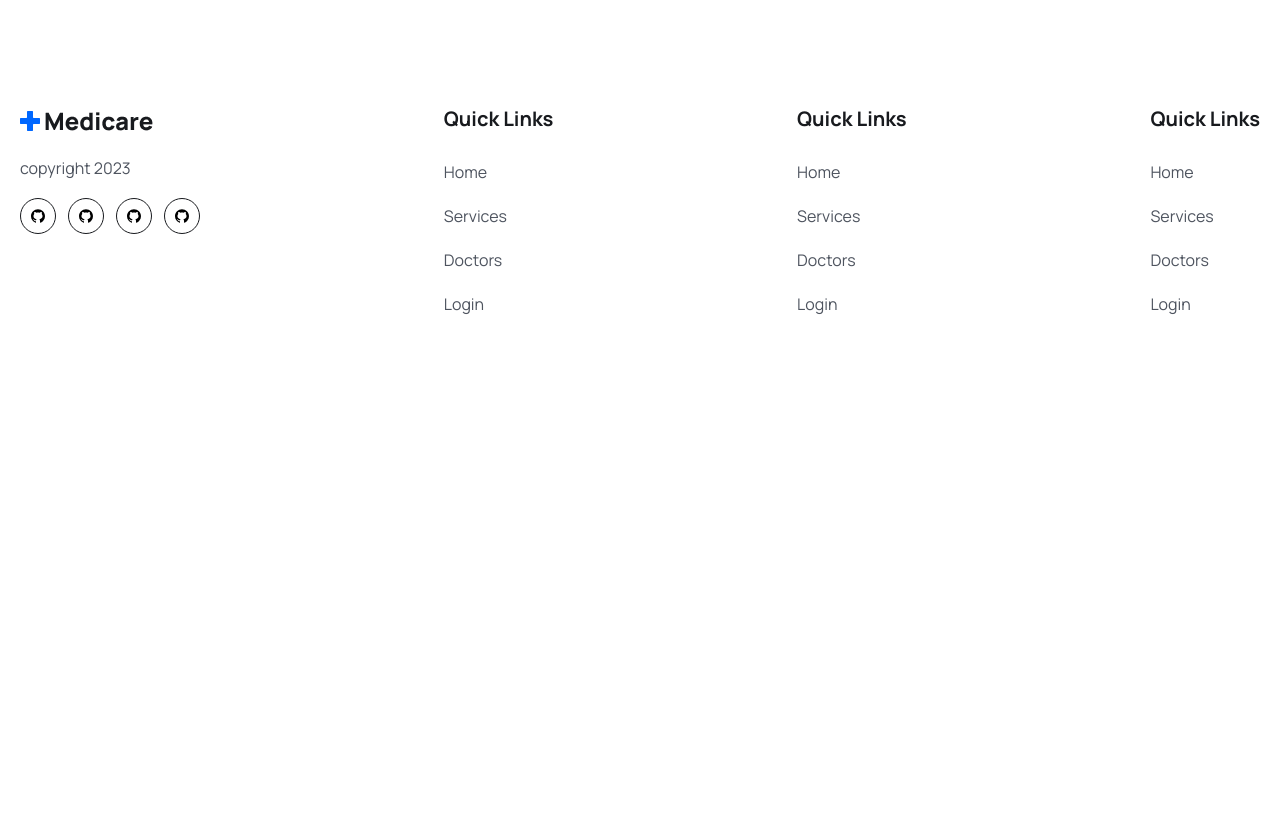
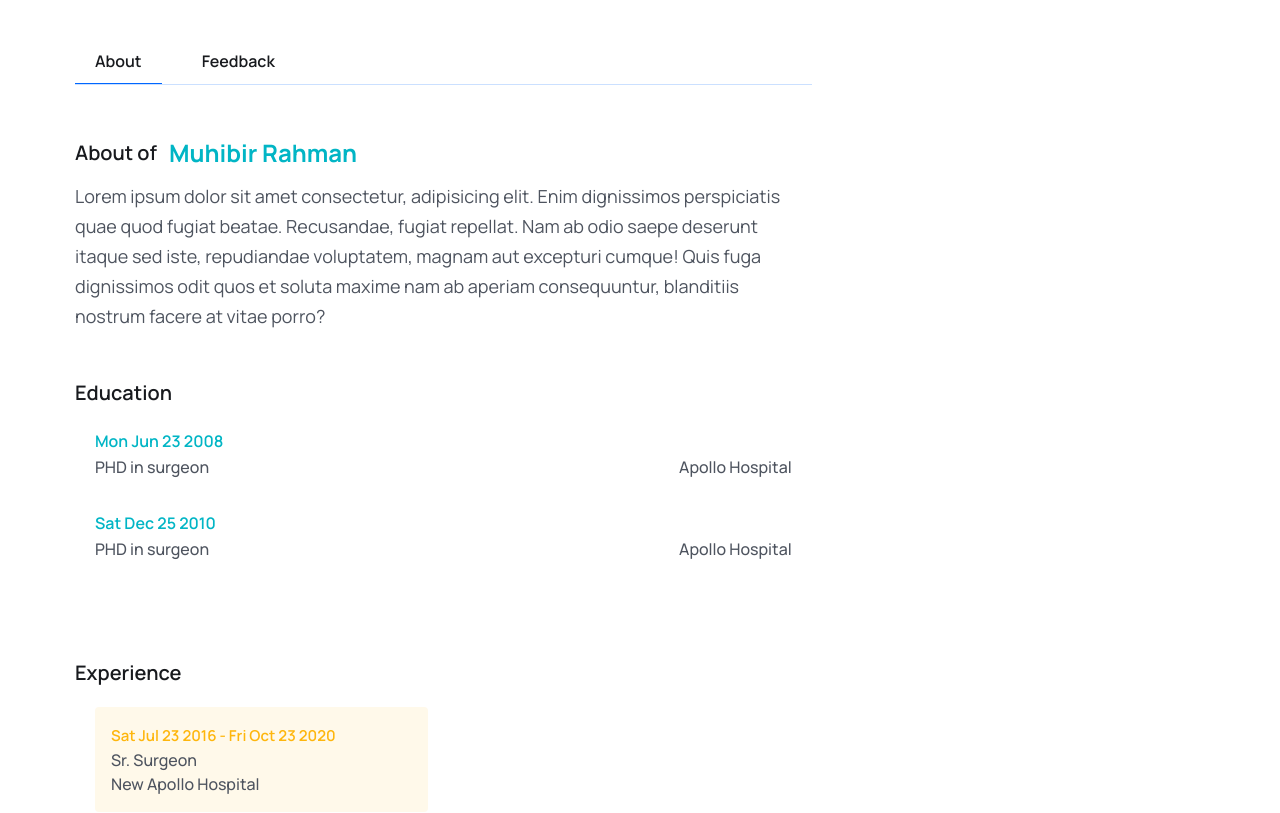
Before and after one commit to suraj270702/Doctor-Appointment-Booking-App, a React (Vite) app in the folder frontend/: page /doctordetail/1 in a window 1280 px wide. Shown: the part 400-1213 px from the top of the page. Before the commit the page ends 800 px from the top, so only its background shows below. Built offline with nearby package versions, Linux system fonts and the light colour scheme.

Commit message:
half doctor details section completed

```diff
--- /dev/null
+++ b/frontend/src/components/doctors/Doctorabout.jsx
@@ -0,0 +1,53 @@
+import React from 'react'
+import FormatDate from '../../utils/FormatDate'
+const Doctorabout = () => {
+  return (
+    <div>
+        <div>
+            <h3 className='text-[20px] leading-7 text-headingColor font-semibold flex items-center gap-3 '>
+                About of
+                <span className='text-irisBlueColor font-bold text-[24px] leading-9'>Muhibir Rahman</span>
+            </h3>
+            <p className="text__para">
+                Lorem ipsum dolor sit amet consectetur, adipisicing elit. Enim dignissimos perspiciatis quae quod fugiat beatae. Recusandae, fugiat repellat. Nam ab odio saepe deserunt itaque sed iste, repudiandae voluptatem, magnam aut excepturi cumque! Quis fuga dignissimos odit quos et soluta maxime nam ab aperiam consequuntur, blanditiis nostrum facere at vitae porro?
+            </p>
+        </div>
+        <div className='mt-12'>
+          <h3 className='text-[20px] leading-7 text-headingColor font-semibold'>Education</h3>
+          <ul className='pt-4 md:p-5'>
+            <li className='flex flex-col sm:flex-row sm:justify-between sm:items-end md:gap-5 mb-[30px]'>
+                <div>
+                    <span className='text-irisBlueColor text-[16px] leading-7 font-semibold '>{FormatDate('23 june,2008')}</span>
+                    <p className='text-[16px] leading-6 font-medium text-textColor'>PHD in surgeon</p>
+                </div>
+
+                <p className='text-[16px] leading-6 font-medium text-textColor'>Apollo Hospital</p>
+
+            </li>
+            <li className='flex flex-col sm:flex-row sm:justify-between sm:items-end md:gap-5 mb-[30px]'>
+                <div>
+                    <span className='text-irisBlueColor text-[16px] leading-7 font-semibold '>{FormatDate('25 December,2010')}</span>
+                    <p className='text-[16px] leading-6 font-medium text-textColor'>PHD in surgeon</p>
+                </div>
+
+                <p className='text-[16px] leading-6 font-medium text-textColor'>Apollo Hospital</p>
+
+            </li>
+
+          </ul>
+        </div>
+        <div className='mt-12'>
+          <h3 className='text-[20px] leading-7 text-headingColor font-semibold'>Experience</h3>
+          <ul className='grid sm:grid-cols-2 gap-[30px] pt-4 md:p-5'>
+              <li className='p-4 rounded bg-[#fff9ea] '>
+                <span className='text-yellowColor text-[15px] leading-6 font-semibold'>{FormatDate('07-23-2016')} - {FormatDate('10-23-2020')}</span>
+                <p className='text-[16px] leading-6 font-medium text-textColor'>Sr. Surgeon</p>
+                <p className='text-[16px] leading-6 font-medium text-textColor'>New Apollo Hospital</p>
+              </li>
+          </ul>
+        </div>
+    </div>
+  )
+}
+
+export default Doctorabout
--- /dev/null
+++ b/frontend/src/components/doctors/Doctorfeedback.jsx
@@ -0,0 +1,9 @@
+import React from 'react'
+
+const Doctorfeedback = () => {
+  return (
+    <div>Doctorfeedback</div>
+  )
+}
+
+export default Doctorfeedback
--- a/frontend/src/pages/DoctorDetail.jsx
+++ b/frontend/src/pages/DoctorDetail.jsx
@@ -1,19 +1,22 @@
-import React from 'react'
+import React, { useState } from 'react'
 import doctorImg from '../assets/images/doctor-img02.png'
 import StarIcon from '../assets/images/Star.png'
+import Doctorabout from '../components/doctors/Doctorabout'
+import Doctorfeedback from '../components/doctors/Doctorfeedback'
 
 const DoctorDetail = () => {
+  const [tab,setTab] = useState('about')
   return (
     <section>
       <div className='max-w-[1170px] px-5 mx-auto'>
       <div className='grid md:grid-cols-3 gap-[50px]'>
         <div className='md:col-span-2'>
-          <div className='flex items-center gap-5'>
+          <div className='flex items-center flex-col md:flex-row gap-5'>
             <figure className='max-w-[200px] max-h-[200px]'>
               <img src={doctorImg} alt='' className='w-full' />
             </figure>
             <div>
-              <span className='bg-[#CCF0F3] text-irisBlueColor py-1 px-6 lg:py-2 lg:px-6 text-[12px] leading-4 lg:text-[16px] lg:leading-7 font-semibold rounded'>Surgeon</span>
+              <span className='bg-[#CCF0F3] text-irisBlueColor py-1 px-6 lg:py-2 lg:px-6 text-[12px] leading-4 lg:text-[16px] lg:leading-7 font-semibold rounded text-center'>Surgeon</span>
               <h3 className='text-headingColor text-[22px] leading-9 mt-3 font-bold'>Muhibur Rahman</h3>
               <div className='flex items-center gap-[6px]'>
                  <span className='flex items-center gap-[6px] text-[14px] leading-5 lg:text-[16px] lg:leading-7 font-semibold text-headingColor'>
@@ -26,7 +29,19 @@ const DoctorDetail = () => {
               <p className='text__para text-[14px] leading-5 md:text-[15px] lg:max-w-[390px] '>Lorem ipsum dolor sit amet consectetur adipisicing elit. Distinctio porro omnis reprehenderit? A nesciunt veritatis veniam culpa dicta! Reprehenderit earum, provident placeat voluptas dicta iusto libero eaque cum tenetur sed.</p>
             </div>
           </div>
+          <div className='mt-[50px] border-b border-solid border-[#0066ff34]'>
+            <button onClick={()=>setTab('about')} className={`${tab==='about' && 'border-b border-solid border-primaryColor '}py-2 px-5 mr-5 text-[16px] leading-7 text-headingColor font-semibold`}>About</button>
+            <button onClick={()=>setTab('feedback')} className={`${tab==='feedback' && 'border-b border-solid border-primaryColor '}py-2 px-5 mr-5 text-[16px] leading-7 text-headingColor font-semibold`}>Feedback</button>
 
+          </div>
+          <div className='mt-[50px] '>
+           {
+            tab === 'about' && <Doctorabout />
+           }
+           {
+            tab === 'feedback' && <Doctorfeedback />
+           }
+          </div>
         </div>
       </div>
       </div>
--- /dev/null
+++ b/frontend/src/utils/FormatDate.jsx
@@ -0,0 +1,9 @@
+import React from 'react'
+
+const FormatDate = (date,config) => {
+ const defaultOptions = {day : "numeric",month : "long",year : 'numeric'}
+ const options = config ? config : defaultOptions
+ return new Date(date).toDateString('en-US',options)
+}
+
+export default FormatDate
```
